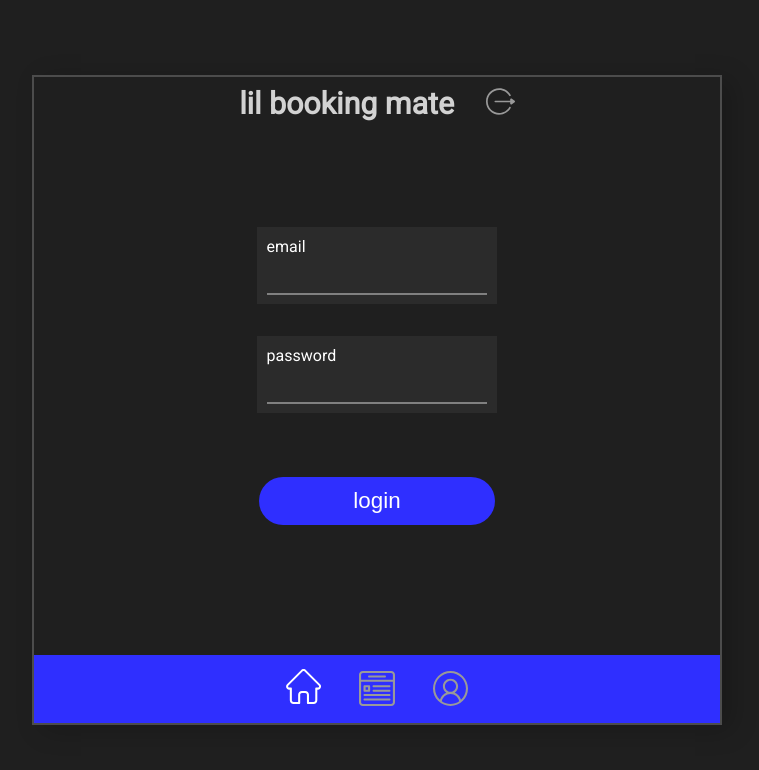
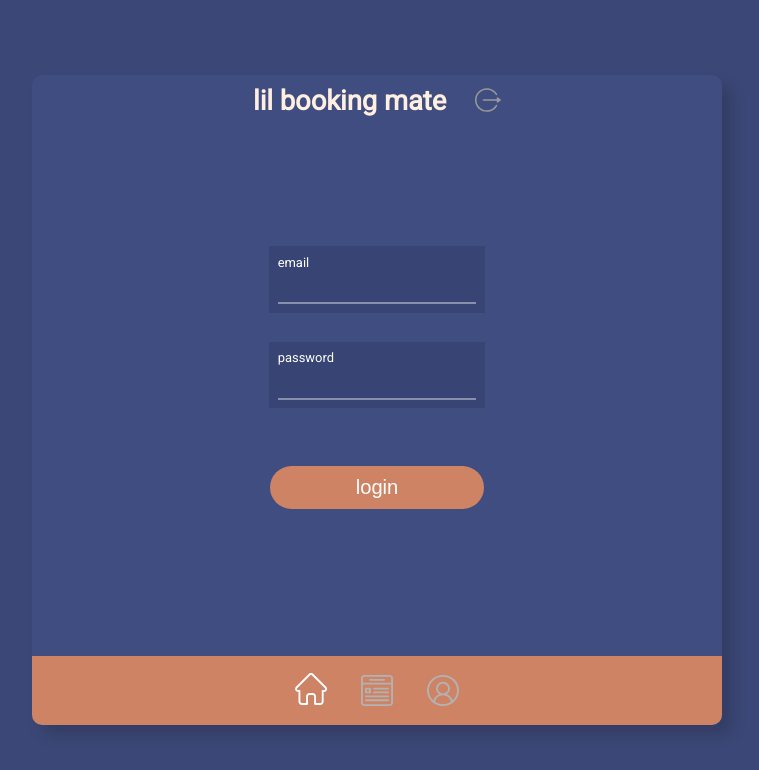
Before and after one commit to 200backflips/lil-booking-mate, a Vue app in the folder client/: page / in a window 1280 px wide. Shown: the top 770 px of the page, without its empty margins (263-1022 px from the left). Built offline with nearby package versions, Linux system fonts and the light colour scheme.

Commit message:
implement wacky color scheme

```diff
--- a/client/src/App.vue
+++ b/client/src/App.vue
@@ -37,7 +37,7 @@ body {
   width: 100%;
   font-family: "Roboto", sans-serif;
   font-size: 100%;
-  background: #1f1f1f;
+  background: #3b4776;
   color: #ffffff;
 }
 
@@ -55,6 +55,7 @@ body {
   flex-direction: column;
   height: 100%;
   width: 100%;
+  background: #3f4d80;
 }
 
 .content {
@@ -64,11 +65,15 @@ body {
 }
 
 @media screen and (min-width: 500px) {
+  html,
+  body {
+    font-size: 90%;
+  }
   .container {
     width: calc(100vw / 1.25);
     max-height: 650px;
-    border: 2px solid rgba(255, 255, 255, 0.2);
-    box-shadow: 10px 5px 25px rgba(0, 0, 0, 0.2);
+    border-radius: 10px;
+    box-shadow: 10px 10px 15px rgba(0, 0, 0, 0.15);
   }
 }
 @media screen and (min-width: 870px) {
--- a/client/src/components/DatePicker.vue
+++ b/client/src/components/DatePicker.vue
@@ -71,7 +71,7 @@ export default {
 
 <style>
 .vdp-datepicker > .vdp-datepicker__calendar {
-  background: #2b2b2b;
+  background: #374474;
   border: none;
   padding: 0;
 }
--- a/client/src/components/Footer.vue
+++ b/client/src/components/Footer.vue
@@ -34,7 +34,7 @@ export default {
   display: flex;
   justify-content: center;
   align-items: center;
-  background: #2f2fff;
+  background: #ce8365;
 }
 
 img {
@@ -44,16 +44,17 @@ img {
 }
 
 .logged-out {
-  filter: invert(60%);
+  filter: invert(70%);
 }
 
 @media screen and (min-width: 500px) {
   img:hover {
-    filter: invert(60%);
+    filter: invert(70%);
   }
 
   .Footer {
     min-height: 45px;
+    border-radius: 0 0 10px 10px;
   }
 }
 </style>
--- a/client/src/components/Header.vue
+++ b/client/src/components/Header.vue
@@ -32,7 +32,7 @@ export default {
   justify-content: center;
   align-items: center;
   width: 100%;
-  color: rgba(255, 255, 255, 0.8);
+  color: #ffefe0;
 }
 .Header > h1 {
   font-size: 1.9rem;
@@ -43,7 +43,7 @@ export default {
 }
 .logout-btn > button {
   border: none;
-  background: #1f1f1f;
+  background: #3f4d80;
   cursor: pointer;
 }
 
--- a/client/src/components/User.vue
+++ b/client/src/components/User.vue
@@ -80,7 +80,7 @@ export default {
 }
 
 img {
-  width: 5rem;
+  width: 4rem;
   filter: invert(100%);
   margin: 3rem 1rem 1rem 1rem;
 }
--- a/client/src/elements/Booking.vue
+++ b/client/src/elements/Booking.vue
@@ -31,9 +31,10 @@ export default {
   flex-direction: column;
   align-items: center;
   width: 85%;
+  max-width: 485px;
   margin: 0.5rem;
   padding: 0.7rem;
-  background: #2b2b2b;
+  background: #374474;
   font-size: 1.1rem;
 }
 .Booking p {
--- a/client/src/elements/Button.vue
+++ b/client/src/elements/Button.vue
@@ -21,7 +21,7 @@ button {
   height: 3rem;
   font-size: 1.4rem;
   color: #ffffff;
-  background: #2f2fff;
+  background: #ce8365;
   border: none;
   border-radius: 30px;
   outline: none;
--- a/client/src/elements/DisplayUserInfo.vue
+++ b/client/src/elements/DisplayUserInfo.vue
@@ -16,11 +16,13 @@
         <p>{{error}}</p>
       </div>
     </template>
-    <button
-      v-else
-      @click.prevent="toggleUserInfo(infoType)"
-      class="text-btn"
-    >{{infoType}}: {{ infoType === 'password' ? '••••••' : userInfo }}</button>
+    <button v-else @click.prevent="toggleUserInfo(infoType)" class="text-btn">
+      {{infoType}}:
+      <template v-if="infoType === 'password'">
+        <mark>{{userInfo}}</mark>
+      </template>
+      <template v-else>{{userInfo}}</template>
+    </button>
   </div>
 </template>
 
@@ -59,21 +61,27 @@ export default {
 }
 
 .text-btn {
-  width: 14rem;
+  /* width: 14rem; */
   margin: 0.7rem;
   padding: 0.8rem;
   font-size: 1.2rem;
   color: #ffffff;
-  background: #1f1f1f;
+  background: #3f4d80;
   outline: none;
   border: none;
   cursor: pointer;
 }
 
+mark {
+  background: none;
+  color: #ffffff;
+  -webkit-text-security: disc;
+}
+
 .close {
   margin: 0.5rem 0.5rem 0.5rem 14rem;
   width: 1.8rem;
-  background: #1f1f1f;
+  background: #3d4e8a;
   border: none;
   outline: none;
   cursor: pointer;
--- a/client/src/elements/FormField.vue
+++ b/client/src/elements/FormField.vue
@@ -26,13 +26,13 @@ export default {
   width: 15rem;
   margin-bottom: 2rem;
   padding: 0.6rem;
-  background: #2b2b2b;
+  background: #374474;
 }
 .form-field > input {
   width: 100%;
   margin-top: 1rem;
   font-size: 1.1rem;
-  background: #2b2b2b;
+  background: #374474;
   color: #ffffff;
   border: none;
   border-bottom: 2px solid rgba(255, 255, 255, 0.4);
@@ -42,7 +42,7 @@ export default {
 .form-field > input:-webkit-autofill:hover,
 .form-field > input:-webkit-autofill:focus {
   -webkit-text-fill-color: #ffffff;
-  box-shadow: 0 0 0 1000px #2b2b2b inset;
+  box-shadow: 0 0 0 1000px #374474 inset;
   font-size: 1.1rem;
 }
 </style>
--- a/client/src/elements/Modal.vue
+++ b/client/src/elements/Modal.vue
@@ -40,12 +40,12 @@ export default {
 .Modal {
   visibility: hidden;
   position: absolute;
-  top: 20%;
+  top: 35%;
   opacity: 0;
   padding: 1rem;
-  background: #3c3c3c;
+  background: #2c3860;
   border-radius: 10px;
-  box-shadow: 12px 7px 20px rgba(0, 0, 0, 0.2);
+  box-shadow: 12px 7px 18px rgba(0, 0, 0, 0.2);
   transition: ease-in 1.5s;
 }
 .Modal > h4 {
```
